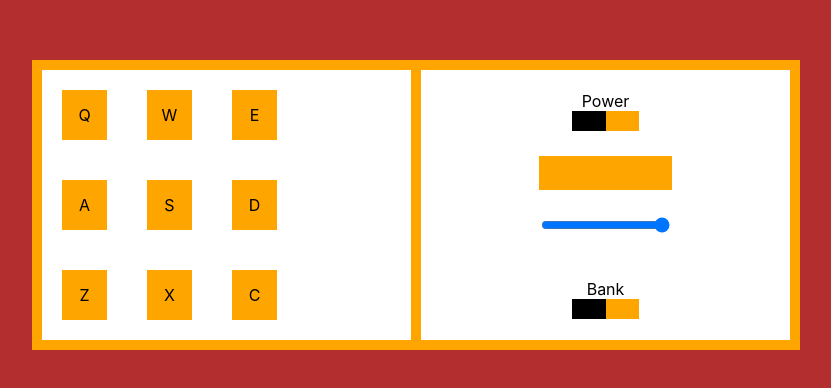
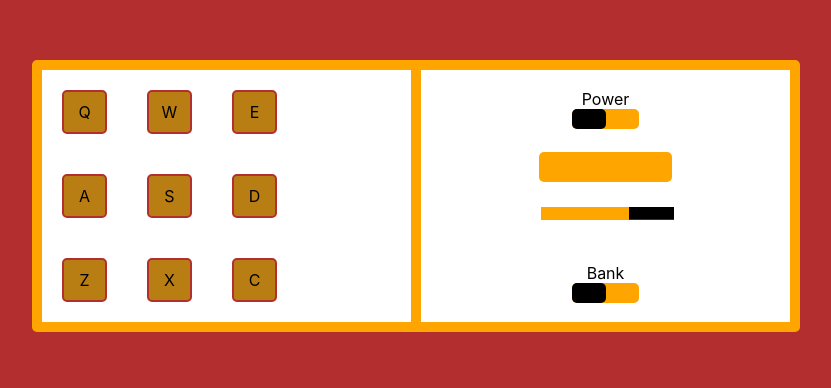
Before and after one commit to titanic00/drum-machine, a React (Create React App) app: page / in a window 1280 px wide. Shown: the part 240-628 px from the top of the page, without its empty margins (224-1055 px from the left). Built offline with nearby package versions, Linux system fonts and the light colour scheme.

Commit message:
added style

```diff
--- a/src/Components/App/App.css
+++ b/src/Components/App/App.css
@@ -8,6 +8,7 @@
     overflow: auto;
     width: 25%;
     background-color: white;
+    border-radius: 5px;
 }
 
 #current-sound {
@@ -15,11 +16,14 @@
     width: 100%;
     height: 80%;
     text-align: center;
+    border-radius: 5px;
 }
 
 #text {
     position: relative;
     top: 10px;
+    color: white;
+    font-weight: bold;
 }
 
 .toggle {
@@ -29,6 +33,7 @@
     width: 50%;
     font-size: 1px;
     margin-left: 25%;
+    border-radius: 5px;
 }
 
 .toggle-button {
@@ -36,6 +41,7 @@
     width: 50%;
     height: 100%;
     color: black;
+    border-radius: 5px;
 }
 
 .text-and-toggle {
@@ -54,6 +60,28 @@
     color: brown;
 }
 
+input[type="range"]::-webkit-slider-runnable-track {
+    width: 100%;
+    height: 1.1em;
+    cursor: pointer;
+    overflow: hidden;
+}
+
+input[type="range"] {
+    -webkit-appearance: none;
+    width: 100%;
+}
+
+input[type="range"]::-webkit-slider-thumb {
+    height: 13px;
+    width: 45px;
+    cursor: pointer;
+    -webkit-appearance: none;
+    border-bottom: 1px solid #29334f;
+    box-shadow: 0 0 0 orange, -40px 0 0 orange, -85px 0 0 orange, -130px 0 0 orange, -175px 0 0 orange, -220px 0 0 orange, -265px 0 0 orange, -310px 0 0 orange, -350px 0 0 orange, -390px 0 0 red, -409px 0 0 red;
+    background: black;
+}
+
 @media only screen and (min-width: 250px) and (max-width: 600px) {
     #container {
         width: 100%;
--- a/src/Components/Drum/Drum.css
+++ b/src/Components/Drum/Drum.css
@@ -1,6 +1,6 @@
 .drum-button {
-    border: 5px solid orange;
-    background-color: orange;
+    border: 2px solid rgb(179, 47, 47);
+    background-color: rgb(184, 126, 19);
     height: 10%;
     width: 45px;
     text-align: center;
@@ -8,6 +8,7 @@
     padding-bottom: 10px;
     box-sizing: border-box;
     margin: 20px;
+    border-radius: 5px;
 }
 
 .drum-buttons {
--- a/src/Components/Drum/Drum.js
+++ b/src/Components/Drum/Drum.js
@@ -80,49 +80,59 @@ export const sounds_bank = {
 };
 
 export function Drum(props) {
+  const setButtonStyle = (element, isClicked) => {
+    if (isClicked) {
+      element.setAttribute("style", "background-color: orange");
+    } else {
+      element.setAttribute("style", "background-color: rgb(184, 126, 19)");
+    }
+  };
+
   const handleClick = (event) => {
+    const elementId = event.target.children[0].id;
+    setButtonStyle(event.target, true);
     if (!props.powerCheck) {
       return;
     } else if (props.bank) {
-      const elementId = event.target.children[0].id;
       const audio = event.target.children[`${elementId}`];
       audio.src = sounds_bank[`${elementId}`].sound;
       props.currentSound(sounds_bank[`${elementId}`].id);
       audio.volume = props.volume;
       audio.play();
     } else {
-      const elementId = event.target.children[0].id;
       const audio = event.target.children[`${elementId}`];
       audio.src = sounds[`${elementId}`].sound;
       props.currentSound(sounds[`${elementId}`].id);
       audio.volume = props.volume;
       audio.play();
     }
+    setTimeout(() => {setButtonStyle(event.target, false);}, 100);
   };
 
   const handleKeyboard = (event) => {
+    const elementId = event.key;
+    setButtonStyle(document.getElementById(`${elementId}`).parentElement, true);
     if (props.bank) {
-      const elementId = event.key;
       const audio = document.getElementById(`${elementId}`);
       audio.src = sounds_bank[`${elementId}`].sound;
       props.currentSound(sounds_bank[`${elementId}`].id);
       audio.volume = props.volume;
       audio.play();
     } else {
-      const elementId = event.key;
       const audio = document.getElementById(`${elementId}`);
       audio.src = sounds[`${elementId}`].sound;
       props.currentSound(sounds[`${elementId}`].id);
       audio.volume = props.volume;
       audio.play();
     }
+    setTimeout(() => {setButtonStyle(document.getElementById(`${elementId}`).parentElement, false);}, 100);
   };
 
   useEffect(() => {
-    if (props.powerCheck) window.addEventListener("keydown", handleKeyboard);
+    if (props.powerCheck) window.addEventListener("keypress", handleKeyboard);
 
     return function cleanup() {
-      window.removeEventListener("keydown", handleKeyboard);
+      window.removeEventListener("keypress", handleKeyboard);
     };
   });
 
```
